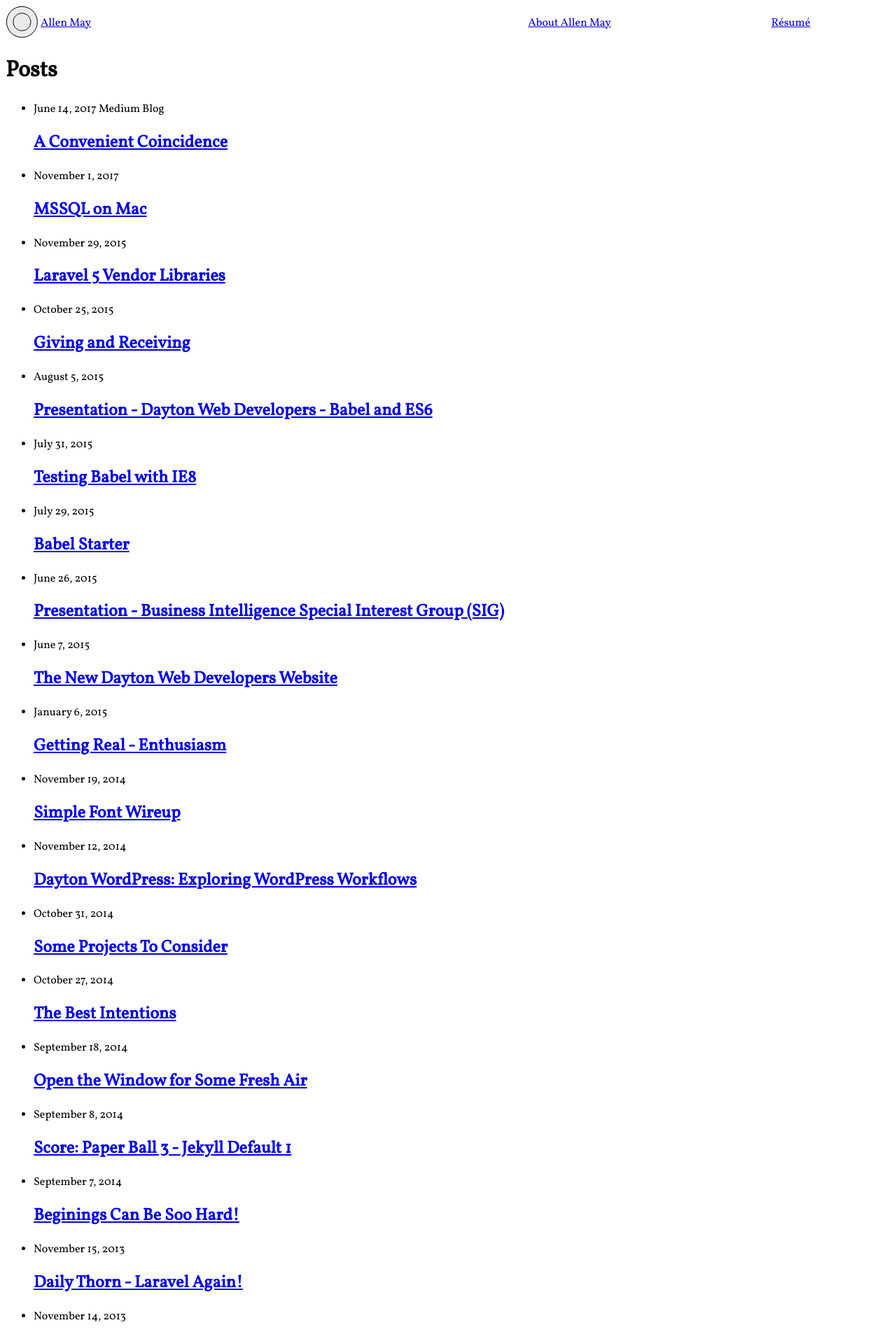
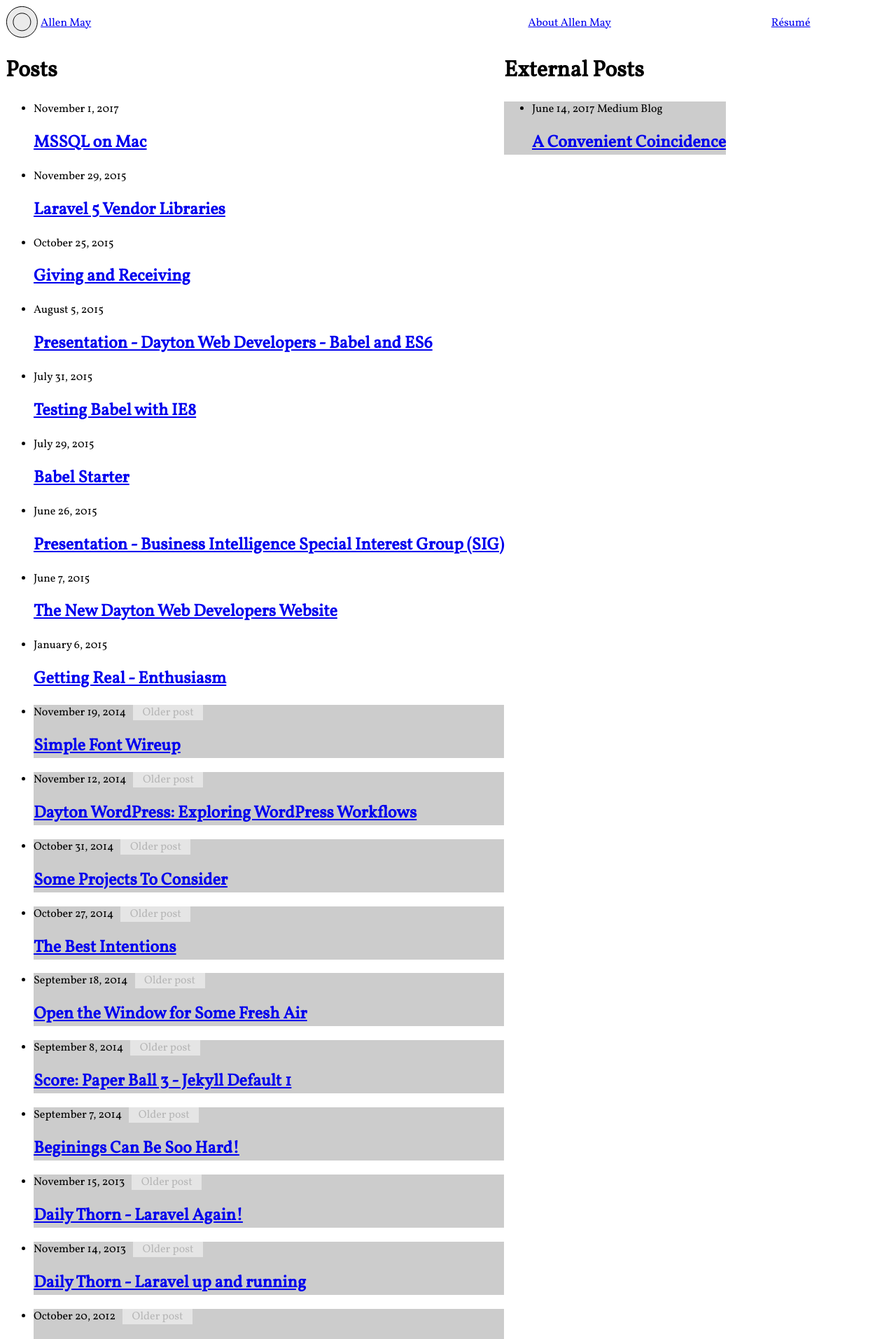
Before and after one commit to AllenMay/allenmay.github.io, a Jekyll site: the page built from index.html, in a window 1280 px wide. Shown: the top 1913 px of the page at 70% size. Built offline with Jekyll 4.4.1, drawn with Linux system fonts in a browser that asks for light colours; nearby versions of some CDN libraries.

Commit message:
Add dynamic evaluation for older posts

```diff
--- a/_layouts/default.html
+++ b/_layouts/default.html
@@ -9,7 +9,19 @@
 
     <div class="page-content">
       <div class="wrapper">
-        {{ content }}
+        <div class="posts">
+         {{ content }}
+        </div>
+        <div class="external">
+            <h1 class="page-heading">External Posts</h1>
+            <ul class="post-list">
+            <li>
+              <span class="post-meta">June 14, 2017</span>
+              <span class="post-meta">Medium Blog</span>
+              <h2><a class="post-link" href="https://medium.com/@allenhmay_74590/a-convenient-coincidence-98dabc09fb41">A Convenient Coincidence</a></h2>
+            </li>
+            </ul>
+        </div>
       </div>
     </div>
 
--- a/css/style.scss
+++ b/css/style.scss
@@ -65,6 +65,29 @@ body {
   }
 }
 
+.page-content .wrapper {
+  display: flex;
+
+}
+
+.external .post-list {
+  background: rgba(0,0,0,0.2);
+}
+
+.oldpost {
+  background: rgba(0,0,0,0.2);
+  span:first-of-type:after {
+    // display: block;
+    color: rgba(0,0,0,0.2);
+    content: "Older post";
+    background: rgba(255,255,255,0.5);
+    width: 20%;
+    margin: 5px 10px;
+    padding: 0 2%;
+  }
+}
+
+
 .site-footer {
   background: rgba(0,0,0,0.2);
 }
--- a/index.html
+++ b/index.html
@@ -7,16 +7,15 @@ layout: default
   <h1 class="page-heading">Posts</h1>
 
   <ul class="post-list">
-    <li>
-      <span class="post-meta">June 14, 2017</span>
-      <span class="post-meta">Medium Blog</span>
-      <h2><a class="post-link" href="https://medium.com/@allenhmay_74590/a-convenient-coincidence-98dabc09fb41">A Convenient Coincidence</a></h2>
-      </li>
-
     {% for post in site.posts %}
-      <li>
+      {% capture nowunix %}{{'2015-01-01 00:00:00 -0400' | date: '%Y'}}{% endcapture %}
+      {% capture posttime %}{{post.date | date: '%Y'}}{% endcapture %}
+      {% assign oldclass = "" %}
+      {% if posttime < nowunix %}
+        {% assign oldclass = "class='oldpost'" %}
+      {% endif %}
+    <li {{oldclass}}>
         <span class="post-meta">{{ post.date | date: "%B %-d, %Y" }}</span>
-
         <h2>
           <a class="post-link" href="{{ post.url | prepend: site.baseurl }}">{{ post.title }}</a>
         </h2>
```
